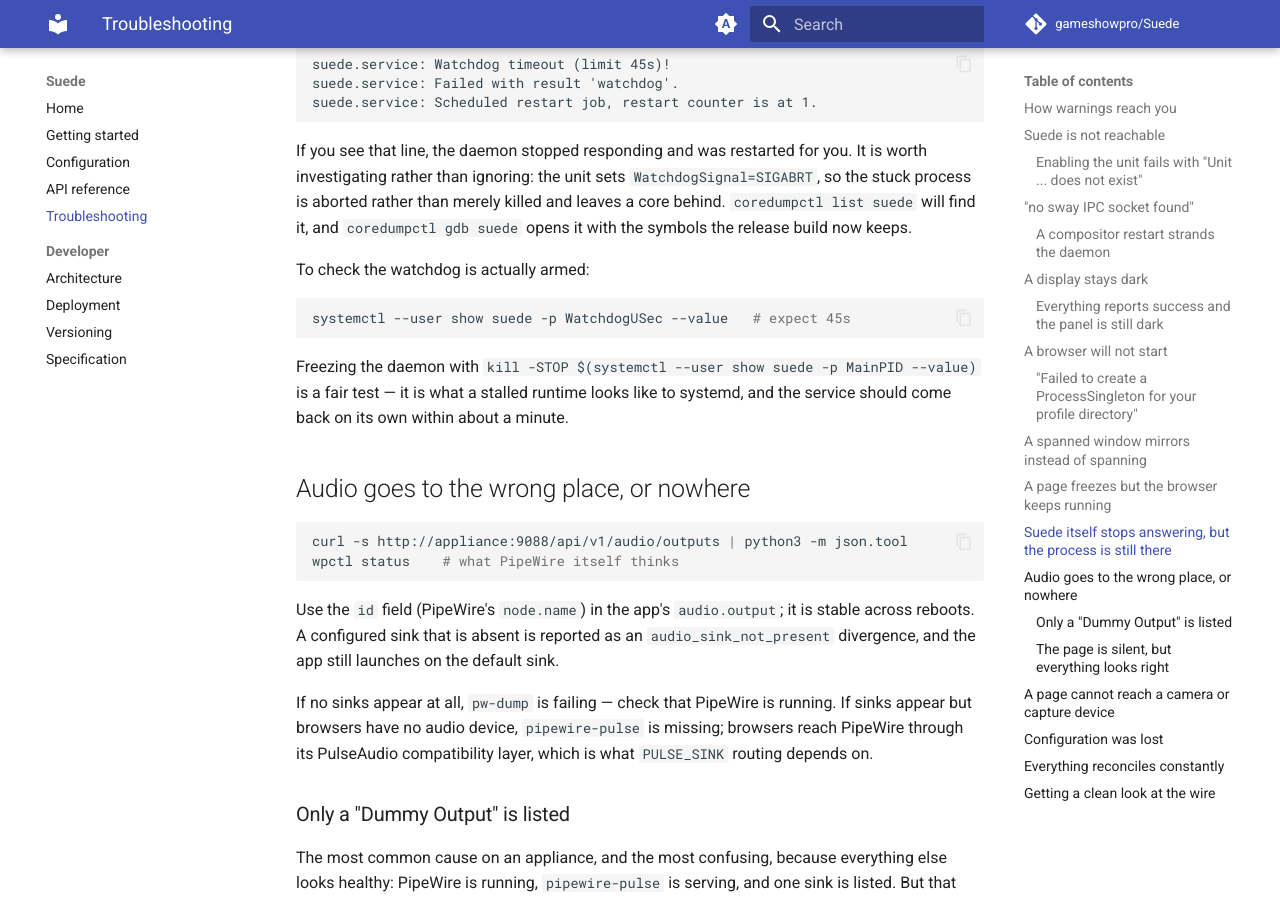
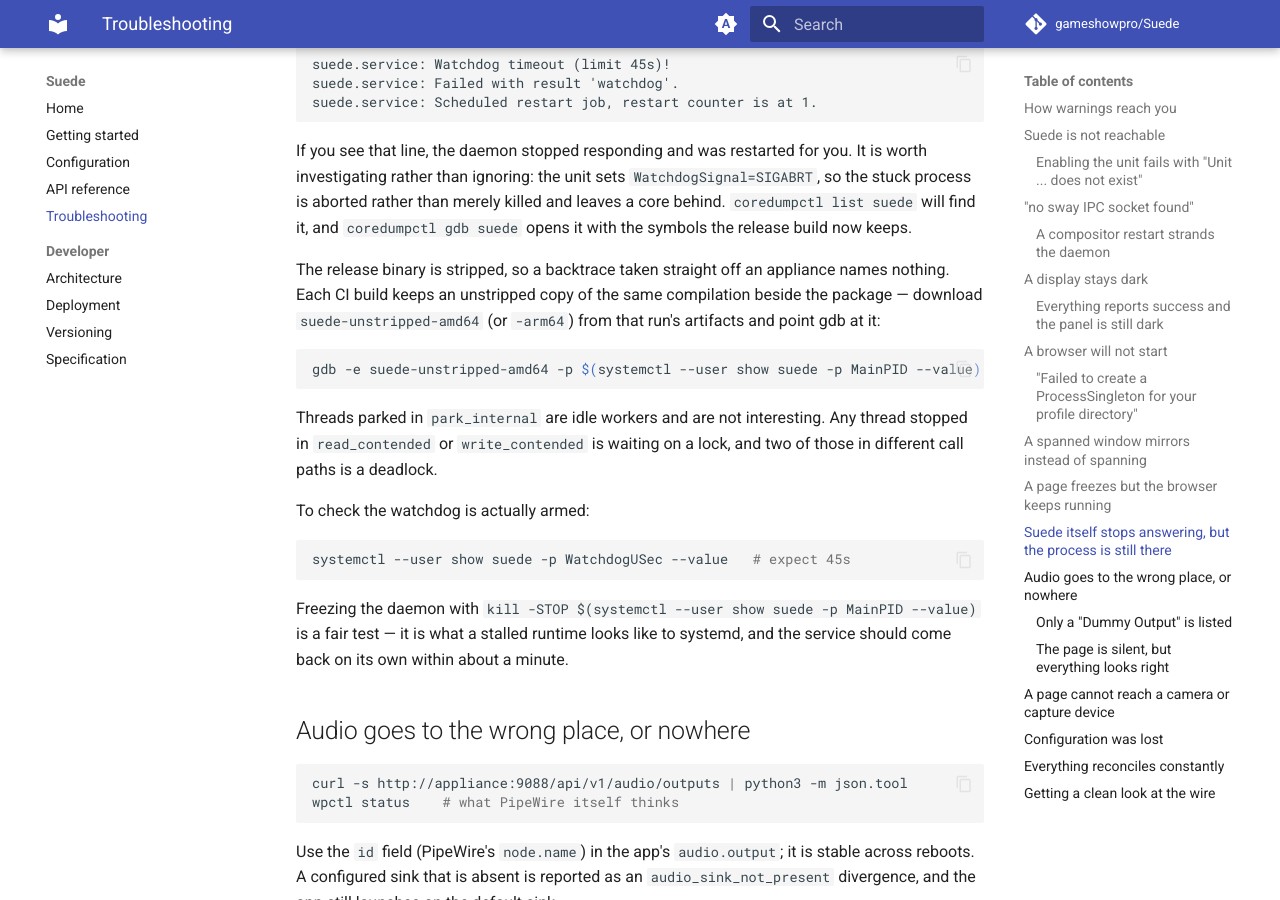
Before and after one commit to gameshowpro/Suede, an MkDocs documentation site: the page built from docs/troubleshooting.md, in a window 1280 px wide and 900 px high, scrolled down 6733 px. Built offline with MkDocs 1.6.1 and Material for MkDocs 9.7.7, drawn with Linux system fonts in a browser that asks for light colours; comment, search, counter and statistics services are not loaded.

Commit message:
Keep the symbols beside the package, not inside it
Keeping the symbol table in the shipped binary broke the arm64 package.
cargo-deb takes a different path for a binary that is not fully stripped,
and that path runs dpkg-shlibdeps against the cross-built artifact, which
cannot resolve arm64 libraries on an amd64 host:

  dpkg-shlibdeps: error: cannot find library libc.so.6 needed by
  target/aarch64-unknown-linux-gnu/release/suede

That step is not optional decoration - it is where `Depends: libc6 (>= x)`
comes from, and the oldest system the package installs on is derived from
it deliberately.

So the package goes back to fully stripped, and CI keeps the unstripped
binary as a build artifact instead. Same compilation, so a backtrace taken
off an appliance resolves against it:

  gdb -e suede-unstripped-amd64 -p $(systemctl --user show suede -p MainPID --value)

Which is the whole point: the deadlock this week could only be described
by the shape of its stacks until a symbolised build was carried to the
machine by hand. Troubleshooting now carries the recipe, including which
frames to ignore - a thread parked in park_internal is an idle worker, and
two threads in read_contended and write_contended down different call
paths are a deadlock.

Co-Authored-By: Claude Opus 5 (1M context) <noreply@anthropic.com>

````diff
--- a/docs/troubleshooting.md
+++ b/docs/troubleshooting.md
@@ -294,6 +294,19 @@ killed and leaves a core behind. `coredumpctl list suede` will find it, and
 `coredumpctl gdb suede` opens it with the symbols the release build now
 keeps.
 
+The release binary is stripped, so a backtrace taken straight off an
+appliance names nothing. Each CI build keeps an unstripped copy of the same
+compilation beside the package — download `suede-unstripped-amd64` (or
+`-arm64`) from that run's artifacts and point gdb at it:
+
+```bash
+gdb -e suede-unstripped-amd64 -p $(systemctl --user show suede -p MainPID --value)     -batch -ex "thread apply all bt 12"
+```
+
+Threads parked in `park_internal` are idle workers and are not interesting.
+Any thread stopped in `read_contended` or `write_contended` is waiting on a
+lock, and two of those in different call paths is a deadlock.
+
 To check the watchdog is actually armed:
 
 ```bash
````
Also changed, not shown: Cargo.toml (+17 -6 lines), 1 other file.
